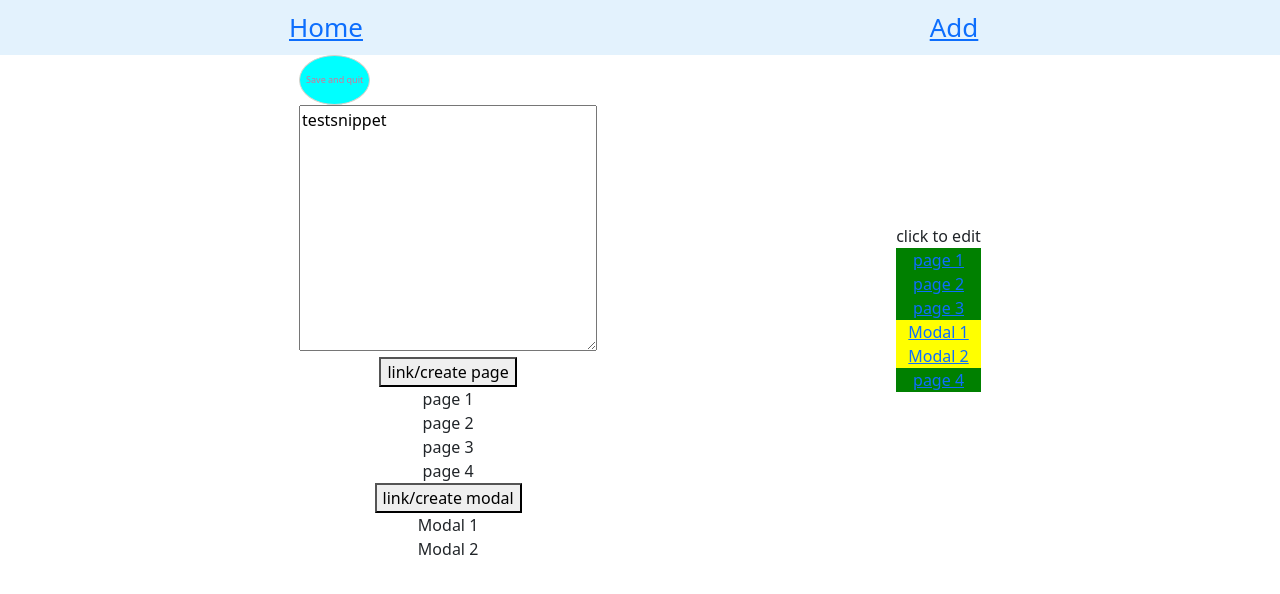
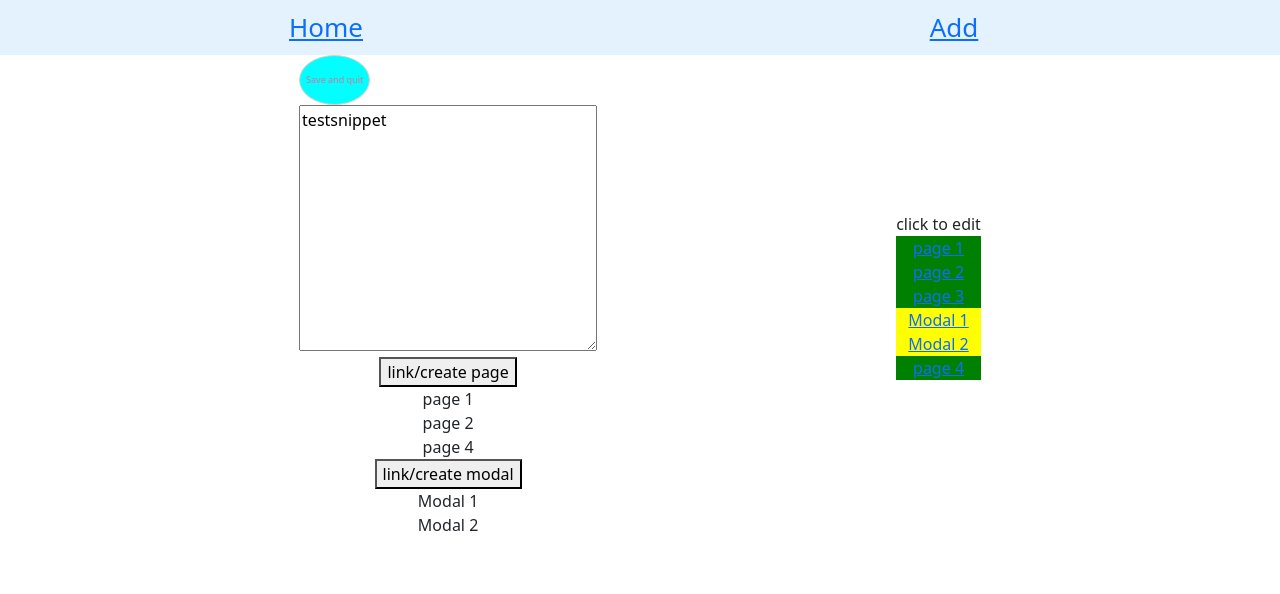
Before and after one commit to Mdlugy/spiel-solutions, a React (Create React App) app in the folder client/: page /edit in a window 1280 px wide. Shown: the top 594 px of the page. Built offline with nearby package versions, Linux system fonts and the light colour scheme.

Commit message:
small edits

```diff
--- a/client/src/components/LinkForm.jsx
+++ b/client/src/components/LinkForm.jsx
@@ -4,14 +4,15 @@ const LinkForm=props=>{
     const [options,setoptions]=useState([{label:"test1",value:12},{label:"test2",value:13}])
     const [chosen,setChosen]=useState({})
 
-    // useEffect-setoptions (axios res map name to "label"and id to value) -  if (props.element==="Modal"){axios.get(element where modal) filter by props.spiel.modalarr} else{axios.get(element where page) filetr by props.spiel.pagearr}
+    // useEffect-setoptions if (props.element==="Modal"){axios.get(element where modal) filter by props.spiel.modalarr} else{axios.get(element where page) filetr by props.spiel.pagearr}
 
     const handleNew= e =>{
         //axios.push ({name:newspiel,scriptname:props.spiel.scriptname})
-        //element==="Modal"?.then axios.put({modalArr:[...modalArr,res]}):then axios.put({pageArr:[...pageArr,res]})
+
+        //element==="Modal"?.then axios.put({modalArr:[res]}):then axios.put({pageArr:[res]})
     }
     const handleAdd=e=>{
-
+        //element==="Modal"?.then axios.put({modalArr:[res]}):then axios.put({pageArr:[res]})
     }
     const onselectHandler=e =>{
 
@@ -33,7 +34,7 @@ const LinkForm=props=>{
     <div><input type="submit" value="Submit" className="btn btn-info" /></div>
     <select onChange={onselectHandler}>
     <option/>
-    {options.map((option) => (<option value={option.value}>{option.label}</option> ))}
+    {options.map((option) => (<option value={option.id}>{option.name}</option> ))}
     </select>
     </form></div>:""}
 </div>
--- a/client/src/views/Edit.jsx
+++ b/client/src/views/Edit.jsx
@@ -7,7 +7,7 @@ import LinkedFrom from "../components/LinkedFrom"
 //usestate  setSpiel axios get by id
 
 const Edit = props => {
-    const [spiel,setSpiel]= useState({id:1, scriptName:"test",isHead:false,element:"Page",pageArr:[{id:1,name:"page 1",element:"Page"},{id:2,name:"page 2",element:"Page"},{id:3,name:"page 3",element:"Page"},{id:6,name:"page 4",element:"Page"}], modalArr:[{id:4,name:"Modal 1",element:"Modal"},{id:5,name:"Modal 2",element:"Modal"}],snippet:"testsnippet",name:"test"})
+    const [spiel,setSpiel]= useState({id:1, scriptName:"test",isHead:false,element:"Page",pageArr:[{id:1,name:"page 1",element:"Page"},{id:2,name:"page 2",element:"Page"},{id:6,name:"page 4",element:"Page"}], modalArr:[{id:4,name:"Modal 1",element:"Modal"},{id:5,name:"Modal 2",element:"Modal"}],snippet:"testsnippet",name:"test"})
 
     const onChangeHandler = e =>{
         setSpiel({...spiel,[e.target.name]:e.target.value})
@@ -20,7 +20,7 @@ const Edit = props => {
             <textarea onChange={onChangeHandler} name="snippet" cols="30" rows="10">{spiel.snippet}</textarea>
         <LinkedFrom spiel={spiel} />
         </main>
-        <EditNavbar/>
+        <EditNavbar spiel={spiel}/>
 
     </div>
     );
```
